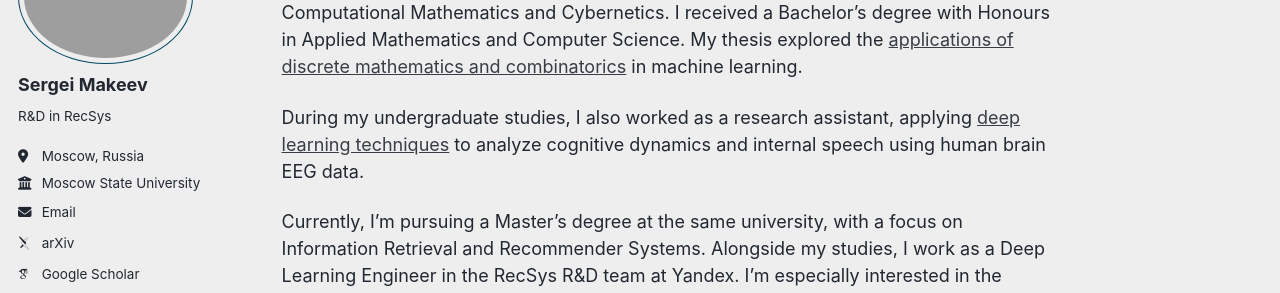
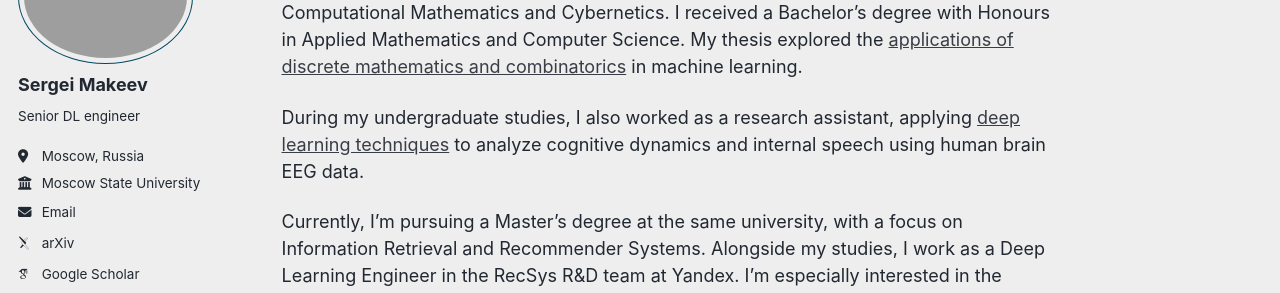
Before and after one commit to neuralsrg/neuralsrg.github.io, a Jekyll site: the page built from _pages/about.md, in a window 1280 px wide. Shown: the part 169-462 px from the top of the page. Built offline with Jekyll 4.4.1, drawn with Linux system fonts in a browser that asks for light colours; some web fonts are replaced; a script that is not in the unit is left out.

Commit message:
Update bio

```diff
--- a/_config.yml
+++ b/_config.yml
@@ -26,7 +26,7 @@ author:
   avatar           : "profile.png"
   name             : "Sergei Makeev"
   pronouns         : # example: "she/her"
-  bio              : "R&D in RecSys"
+  bio              : "Senior DL engineer"
   location         : "Moscow, Russia"
   employer         : "Moscow State University"
   uri              : # URL
```
